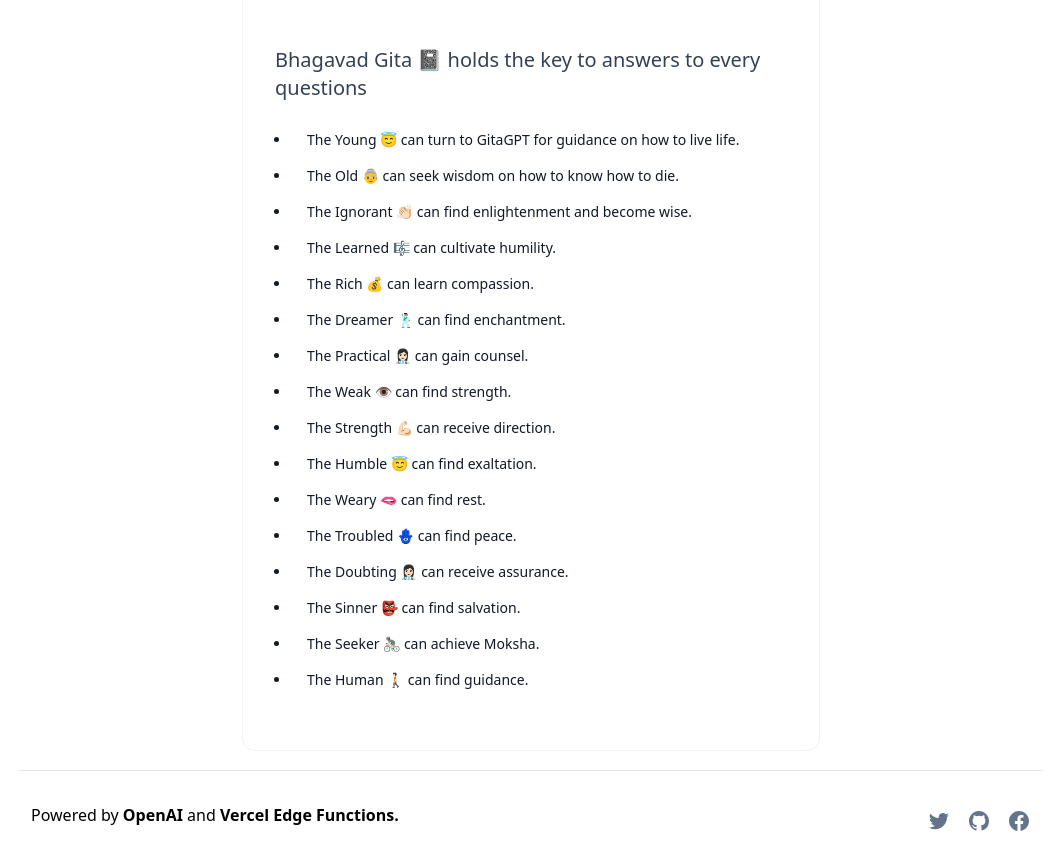
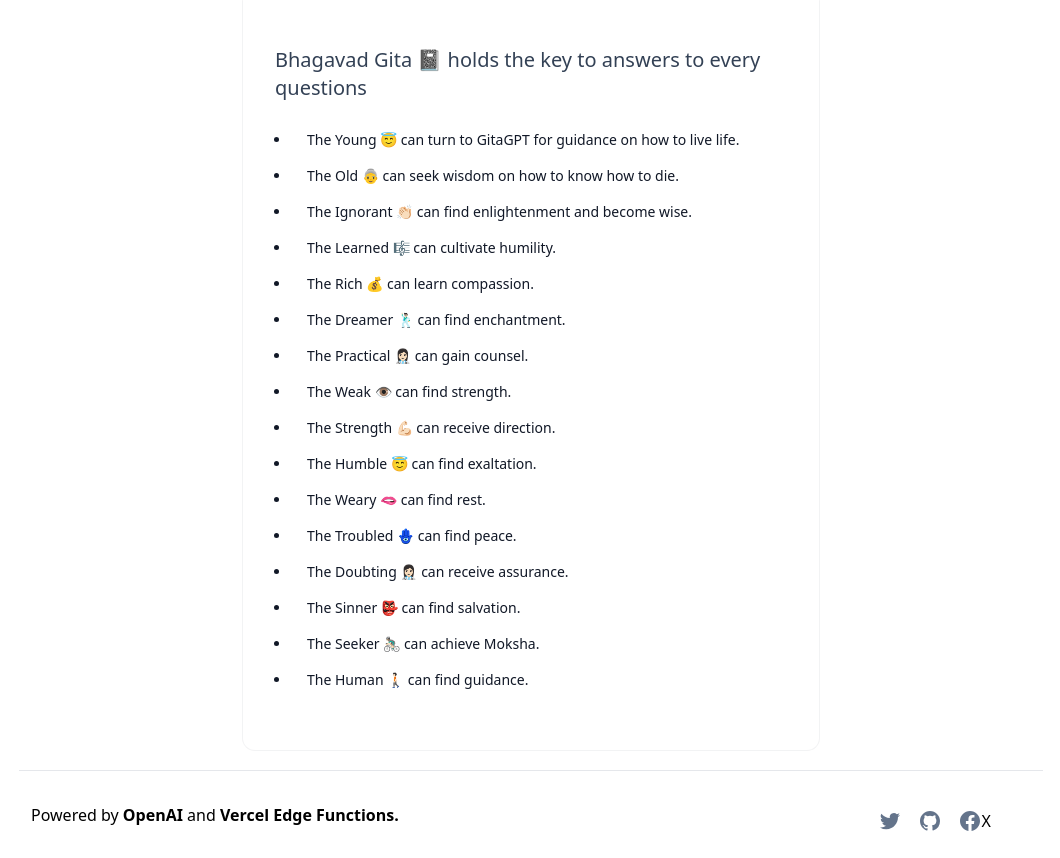
Before and after one commit to vxsahu/gitagpt, a Next.js app: page / in a window 1280 px wide. Shown: the part 625-1483 px from the top of the page, without its empty margins (109-1169 px from the left). Built offline with nearby package versions, Linux system fonts and the light colour scheme.

Commit message:
Footer UPdate

```diff
--- a/components/Footer.tsx
+++ b/components/Footer.tsx
@@ -60,6 +60,18 @@
           >
             <path fill-rule="evenodd" d="M22 12c0-5.523-4.477-10-10-10S2 6.477 2 12c0 4.991 3.657 9.128 8.438 9.878v-6.987h-2.54V12h2.54V9.797c0-2.506 1.492-3.89 3.777-3.89 1.094 0 2.238.195 2.238.195v2.46h-1.26c-1.243 0-1.63.771-1.63 1.562V12h2.773l-.443 2.89h-2.33v6.988C18.343 21.128 22 16.991 22 12z" clip-rule="evenodd" /></svg>
             </Link>
+        X
+        <Link
+          href="https://www.instagram.com/gita_gpt"
+          className="group"
+          aria-label="Gita GPT on Instagram"
+        >
+          <svg
+            aria-hidden="true"
+            className="h-6 w-6 fill-slate-500 group-hover:fill-slate-700"
+          >
+            <path fill="currentColor" d="M224.1 141c-63.6 0-114.9 51.3-114.9 114.9s51.3 114.9 114.9 114.9S339 319.5 339 255.9 287.7 141 224.1 141zm0 189.6c-41.1 0-74.7-33.5-74.7-74.7s33.5-74.7 74.7-74.7 74.7 33.5 74.7 74.7-33.6 74.7-74.7 74.7zm146.4-194.3c0 14.9-12 26.8-26.8 26.8-14.9 0-26.8-12-26.8-26.8s12-26.8 26.8-26.8 26.8 12 26.8 26.8zm76.1 27.2c-1.7-35.9-9.9-67.7-36.2-93.9-26.2-26.2-58-34.4-93.9-36.2-37-2.1-147.9-2.1-184.9 0-35.8 1.7-67.6 9.9-93.9 36.1s-34.4 58-36.2 93.9c-2.1 37-2.1 147.9 0 184.9 1.7 35.9 9.9 67.7 36.2 93.9s58 34.4 93.9 36.2c37 2.1 147.9 2.1 184.9 0 35.9-1.7 67.7-9.9 93.9-36.2 26.2-26.2 34.4-58 36.2-93.9 2.1-37 2.1-147.8 0-184.8zM398.8 388c-7.8 19.6-22.9 34.7-42.6 42.6-29.5 11.7-99.5 9-132.1 9s-102.7 2.6-132.1-9c-19.6-7.8-34.7-22.9-42.6-42.6-11.7-29.5-9-99.5-9-132.1s-2.6-102.7 9-132.1c7.8-19.6 22.9-34.7 42.6-42.6 29.5-11.7 99.5-9 132.1-9s102.7-2.6 132.1 9c19.6 7.8 34.7 22.9 42.6 42.6 11.7 29.5 9 99.5 9 132.1s2.7 102.7-9 132.1z"/></svg>
+            </Link>
       </div>
     </footer>
   );
```
